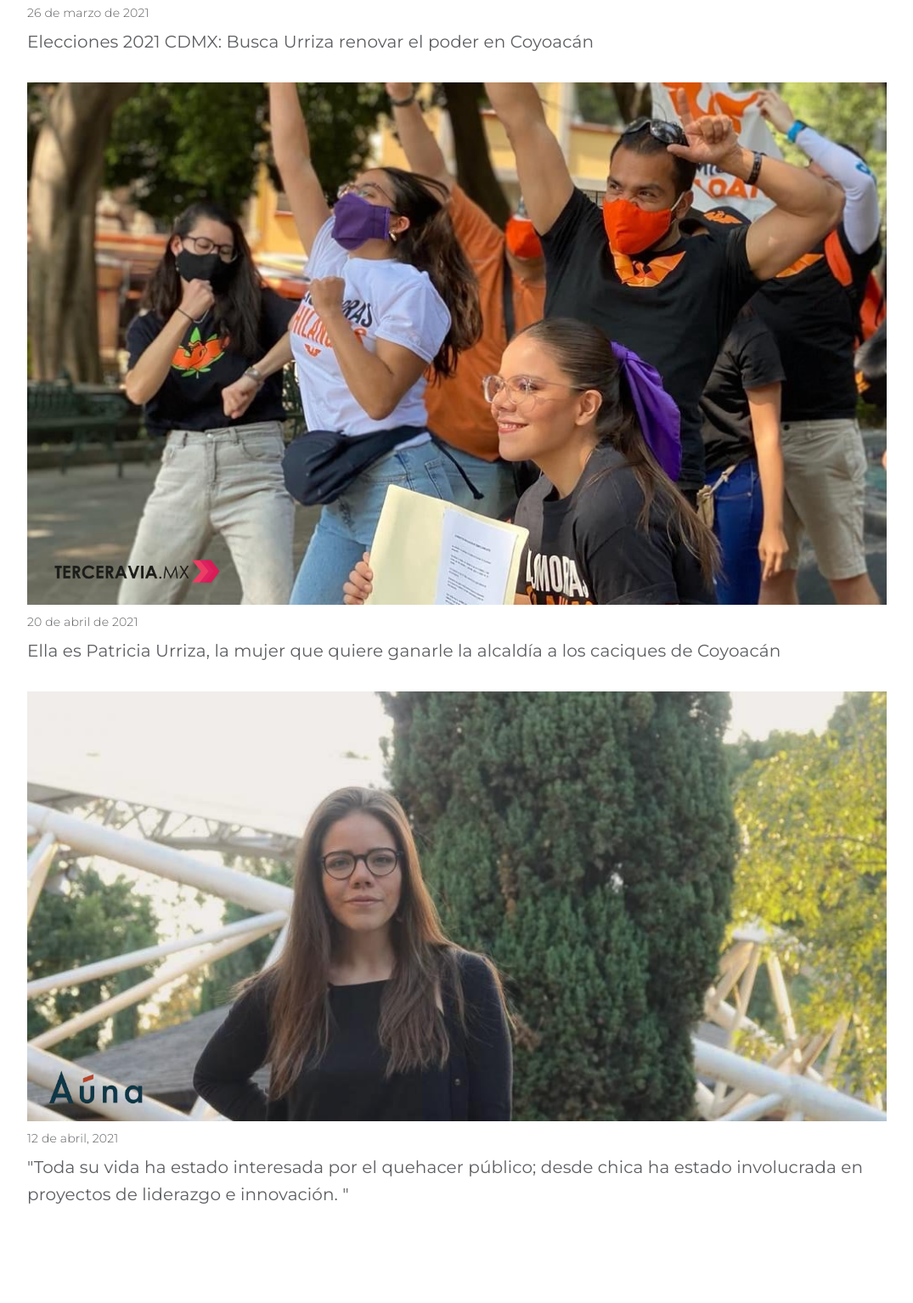
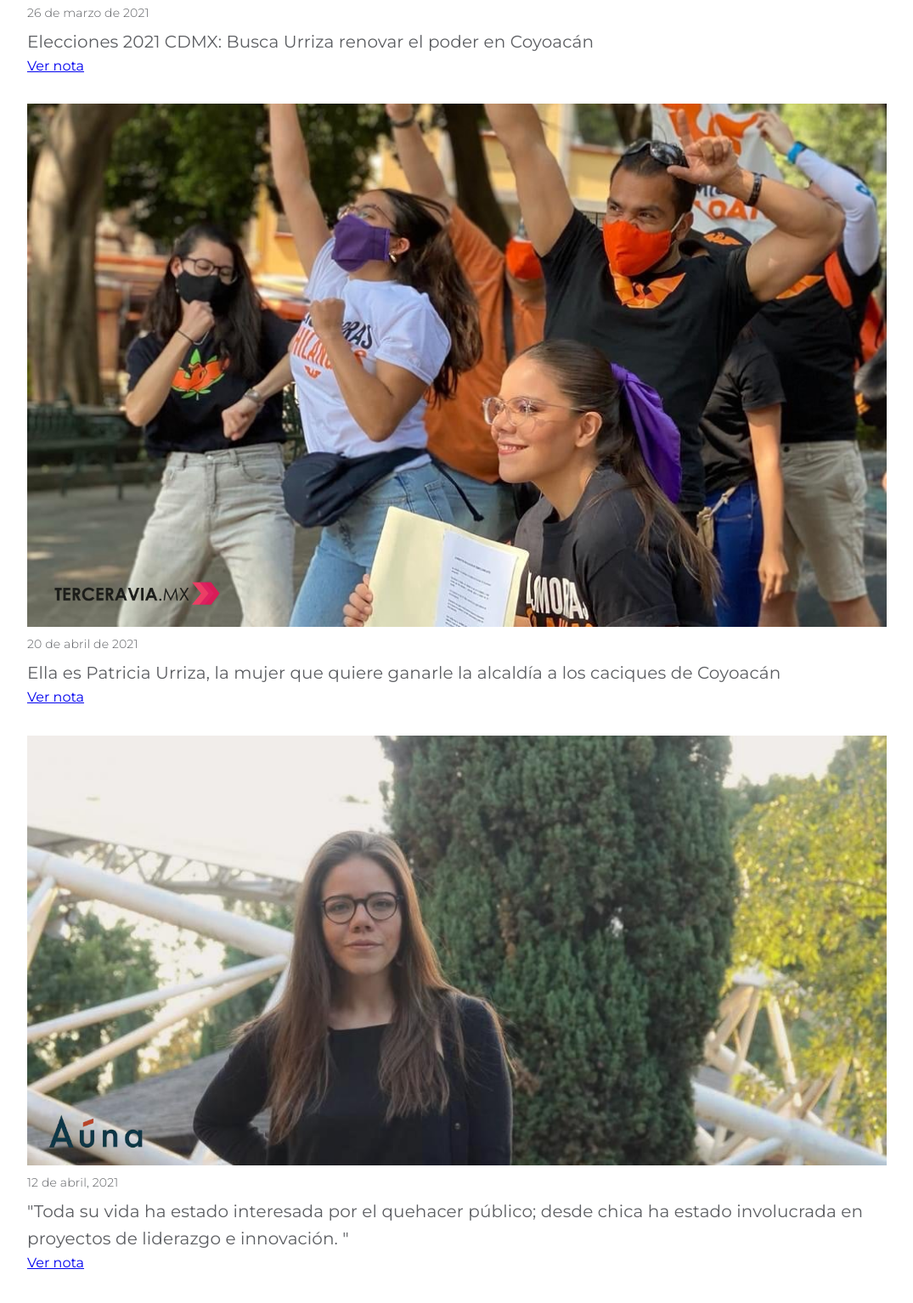
Before and after one commit to paty-ua/paty-ua.github.io, a plain HTML site: page noticias.html in a window 1280 px wide. Shown: the part 833-2367 px from the top of the page at 85% size, without its empty margins (102-1177 px from the left). Before the commit the page ends 2295 px from the top, so only its background shows below. Drawn offline with Linux system fonts and the light colour scheme.

Commit message:
Added links to contact and news

```diff
--- a/noticias.html
+++ b/noticias.html
@@ -99,6 +99,7 @@
               <p class="h6 mt-xxs">
                   Elecciones 2021 CDMX: Busca Urriza renovar el poder en Coyoacán
               </p>
+              <h2 class="subtitle1 gutter-bottom-subtitle"><a href="https://www.razon.com.mx/ciudad/busca-urriza-renovar-coyoacan-428138">Ver nota</a></h2>
           </div>
         </div>
 
@@ -118,6 +119,7 @@
                 <p class="h6 mt-xxs">
                     Ella es Patricia Urriza, la mujer que quiere ganarle la alcaldía a los caciques de Coyoacán
                 </p>
+                <h2 class="subtitle1 gutter-bottom-subtitle"><a href="https://terceravia.mx/2021/04/ella-es-patricia-urriza-la-mujer-que-quiere-ganarle-la-alcaldia-a-los-caciques-de-coyoacan/">Ver nota</a></h2>
             </div>
         </div>
 
@@ -138,6 +140,7 @@
                 <p class="h6 mt-xxs">
                     "Toda su vida ha estado interesada por el quehacer público; desde chica ha estado involucrada en proyectos de liderazgo e innovación. "
                 </p>
+                <h2 class="subtitle1 gutter-bottom-subtitle"><a href="https://www.auna.org.mx/cdmx/patricia-urriza-arellano/">Ver nota</a></h2>
             </div>
         </div>
 
```
Also changed, not shown: perfil.html (+1 -0 lines), propuestas.html (+1 -0 lines).
